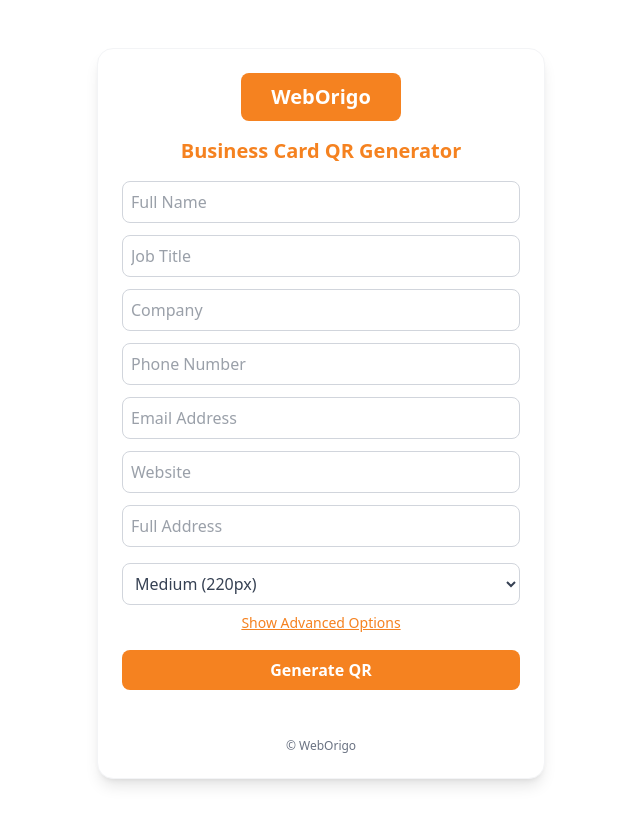
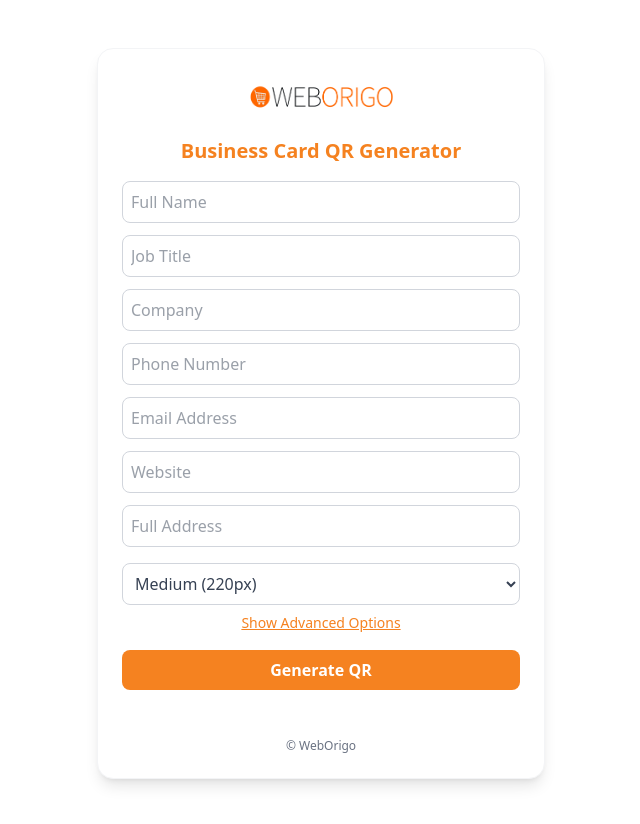
Before and after one commit to zekScript/weborigo-git-repo, a React (Vite) app: page /qr-business-card-generator in a window 1280 px wide. Shown: the top 824 px of the page, without its empty margins (319-959 px from the left). Built offline with nearby package versions, Linux system fonts and the light colour scheme.

Commit message:
Fixed logos

```diff
--- a/src/pages/PasswordGenerator.jsx
+++ b/src/pages/PasswordGenerator.jsx
@@ -1,5 +1,6 @@
 import React, { useState, useRef, useEffect } from "react";
 import { motion } from "framer-motion";
+import Logo from "../assets/logo_normal.png"
 
 const PasswordGenerator = () => {
   const [options, setOptions] = useState({
@@ -163,6 +164,7 @@ const PasswordGenerator = () => {
   return (
     <div style={{ minHeight: "100vh", display: "flex", justifyContent: "center", alignItems: "center", background: "#f3f4f6" }}>
       <div style={{ width: "400px", background: "#fff", padding: "2rem", borderRadius: "1rem", boxShadow: "0 4px 12px rgba(0,0,0,0.1)" }}>
+        <div><img src={Logo} alt="Weborigo" className="w-[15em] h-[4em] flex mx-auto"/></div>
         <h1 style={{ fontSize: "1.75rem", fontWeight: "bold", color: "#f97316", textAlign: "center", marginBottom: "1rem" }}>Password Generator</h1>
 
         <div style={{ display: "flex", flexDirection: "column", gap: "1rem" }}>
--- a/src/pages/QRBusinessCardGenerator.jsx
+++ b/src/pages/QRBusinessCardGenerator.jsx
@@ -1,5 +1,6 @@
 import React, { useState } from "react";
 import QRCode from "qrcode";
+import Logo from "../assets/logo_normal.png"
 
 const QRBusinessCardGenerator = () => {
   const [form, setForm] = useState({
@@ -92,8 +93,8 @@ const QRBusinessCardGenerator = () => {
 
   return (
     <div className="bg-white rounded-2xl shadow-lg p-6 w-full max-w-md text-center border border-gray-100 mx-auto my-12">
-      <div className="w-40 h-12 mx-auto mb-4 bg-[#F58220] rounded-lg flex items-center justify-center">
-        <span className="text-white font-bold text-xl">WebOrigo</span>
+      <div className="w-40 h-12 mx-auto mb-4 rounded-lg flex items-center justify-center">
+        <img src={Logo} alt="Weborigo" />
       </div>
       <h2 className="text-[#F58220] text-xl font-semibold mb-4">
         Business Card QR Generator
```
Also changed, not shown: 1 other file (tests, documents, lock files or other folders).
